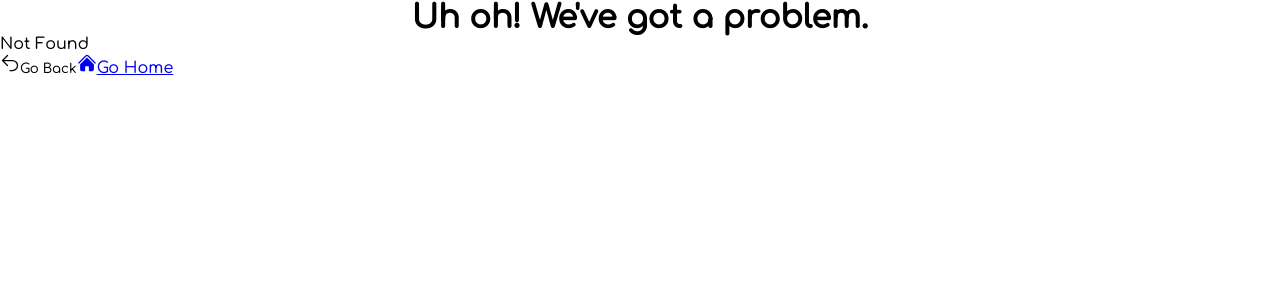
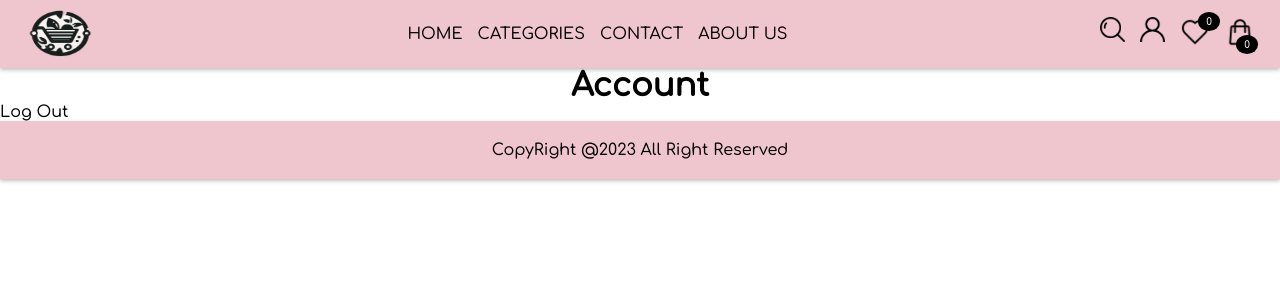
Before and after one commit to MuhammadAhmad338/My-Thirst-react-app-build-with-react-and-redux-toolkit, a React (Vite) app: page /account in a window 1280 px wide. Before the commit this address had no page. Shown: the top 300 px of the page. Built offline with nearby package versions, Linux system fonts and the light colour scheme.

Commit message:
latest most commits and commitment

```diff
--- /dev/null
+++ b/src/Components/Account/Account.tsx
@@ -0,0 +1,24 @@
+import { useNavigate } from 'react-router-dom';
+import { signOut } from '../../Utils/helper';
+import './Account.css';
+
+const Account = () => {
+
+    const navigate = useNavigate();
+
+    const logOut = () => {
+        navigate("/");
+        signOut();
+    }
+
+    return (
+        <div className='account'>
+            <h1 className='account-heading'>Account</h1>
+            <div className='account-content'>
+                <div onClick={() => logOut()}>Log Out</div>
+            </div>
+        </div>
+    )
+}
+
+export default Account;
--- a/src/Components/Header/Header.tsx
+++ b/src/Components/Header/Header.tsx
@@ -120,9 +120,13 @@ const Header = () => {
 
         <div className="header-icons">
           <img onClick={toggleSearchIcons} src={img3} alt="" width={25} height={25} />
-          <Link to="/account/login">
-            <img src={img5} alt="" width={25} height={25} />
-          </Link>
+          {
+            localStorage.getItem('token') !== null ? <Link to="/account">
+              <img src={img5} alt="" width={25} height={25} />
+            </Link> : <Link to="/account/login">
+              <img src={img5} alt="" width={25} height={25} />
+            </Link>
+          }
           <Link to="/wishlist">
             <img src={img2} alt="" width={30} height={30} />
             <span className="wishlist-count">{wishlistCount}</span>
--- a/src/Components/Reviews/Reviews.tsx
+++ b/src/Components/Reviews/Reviews.tsx
@@ -1,8 +1,9 @@
+/* eslint-disable react-hooks/exhaustive-deps */
 /* eslint-disable @typescript-eslint/no-explicit-any */
 import { getReviews, postReviews } from '../../Services/reviewService'
 import { useSelector } from 'react-redux'
 import { RootState } from '../../Store/store'
-import { JSXElementConstructor, ReactElement, ReactNode, ReactPortal, useEffect, useState } from 'react'
+import { useEffect, useState } from 'react'
 import { useAppDispatch } from '../../hooks/hooks'
 import './Reviews.css'
 
@@ -122,7 +123,7 @@ const Reviews = ({ productid }: { productid: number }): JSX.Element => {
                 placeholder='Give your review a title' />
               <label htmlFor="">Body of Review</label>
               <textarea name="" id=""
-              value={content}
+                value={content}
                 onChange={(e) => setContent(e.target.value)}
                 placeholder='Write your comments here' cols={30} rows={10}>
               </textarea>
@@ -134,12 +135,12 @@ const Reviews = ({ productid }: { productid: number }): JSX.Element => {
         <div className='previous-reviews'>
           <p className='previous-reviews-heading'>Previous Reviews</p>
           {
-            reviews.map((item: { rating: string | number | boolean | ReactElement<any, string | JSXElementConstructor<any>> | Iterable<ReactNode> | ReactPortal | null | undefined; reviewtitle: string | number | boolean | ReactElement<any, string | JSXElementConstructor<any>> | Iterable<ReactNode> | ReactPortal | null | undefined; content: string | number | boolean | ReactElement<any, string | JSXElementConstructor<any>> | Iterable<ReactNode> | ReactPortal | null | undefined }) => (
-              <>
+            reviews.map((item) => (
+              <div key={item.reviewid}>
                 <p>{item.rating}</p>
                 <p>{item.reviewtitle}</p>
                 <p>{item.content}</p>
-              </>
+              </div>
             ))
           }
         </div>
--- a/src/Components/Signin/Signin.tsx
+++ b/src/Components/Signin/Signin.tsx
@@ -1,12 +1,14 @@
-import { Link, redirect } from "react-router-dom";
+import { Link } from "react-router-dom";
 import { useAppDispatch } from "../../hooks/hooks";
 import { ChangeEvent, FormEvent, useState } from "react";
 import { login } from "../../Services/account";
+import { useNavigate } from "react-router-dom";
 import "./Signin.css";
 
 const Signin = () => {
   const [form, setForm] = useState({ email: "", password: "" });
   const dispatch = useAppDispatch();
+  const navigate = useNavigate();
 
   const handleChange = (e: ChangeEvent<HTMLInputElement>) => {
     const { name, value } = e.target;
@@ -25,8 +27,8 @@ const Signin = () => {
     const response = await dispatch(login(form));
     if (response !== undefined) {
       alert(`User is LoggedIn!`);
+      navigate("/");
       window.location.reload();
-      return redirect("/");
     } else {
       alert("Invalid Credentials");
     }
--- a/src/Components/Signup/Signup.tsx
+++ b/src/Components/Signup/Signup.tsx
@@ -2,7 +2,7 @@
 import { ChangeEvent, FormEvent, useState } from "react";
 import { register } from "../../Services/account";
 import { useAppDispatch } from "../../hooks/hooks";
-import { Link, redirect } from "react-router-dom";
+import { Link } from "react-router-dom";
 import "./Signup.css";
 
 const Signup = () => {
@@ -30,7 +30,7 @@ const Signup = () => {
     const response = dispatch(register(formData));
     if (response !== undefined) {
       alert(`User is LoggedIN!`);
-      return redirect("/");
+      window.location.reload();
     } else {
       alert("Invalid Credentials");
     }
--- a/src/routes/router.tsx
+++ b/src/routes/router.tsx
@@ -15,6 +15,7 @@ import Signin from "../Components/Signin/Signin";
 import VisionMission from "../pages/VisionMission/visionmission";
 import OurStory from "../pages/OurStory/ourStory";
 import Collections from "../pages/Collections/Collections";
+import Account from "../Components/Account/Account";
 
 export const routes = createBrowserRouter([
   {
@@ -162,6 +163,17 @@ export const routes = createBrowserRouter([
     errorElement: <Error />
   },
   {
+    path: "/account",
+    element: (
+      <>
+        <Header />
+        <Account />
+        <Footer />
+      </>
+    ),
+    errorElement: <Error />
+  },
+  {
     path: "pages/collections/:id",
     element: (
       <>
```
Also changed, not shown: src/Components/Account/Account.css (added).
